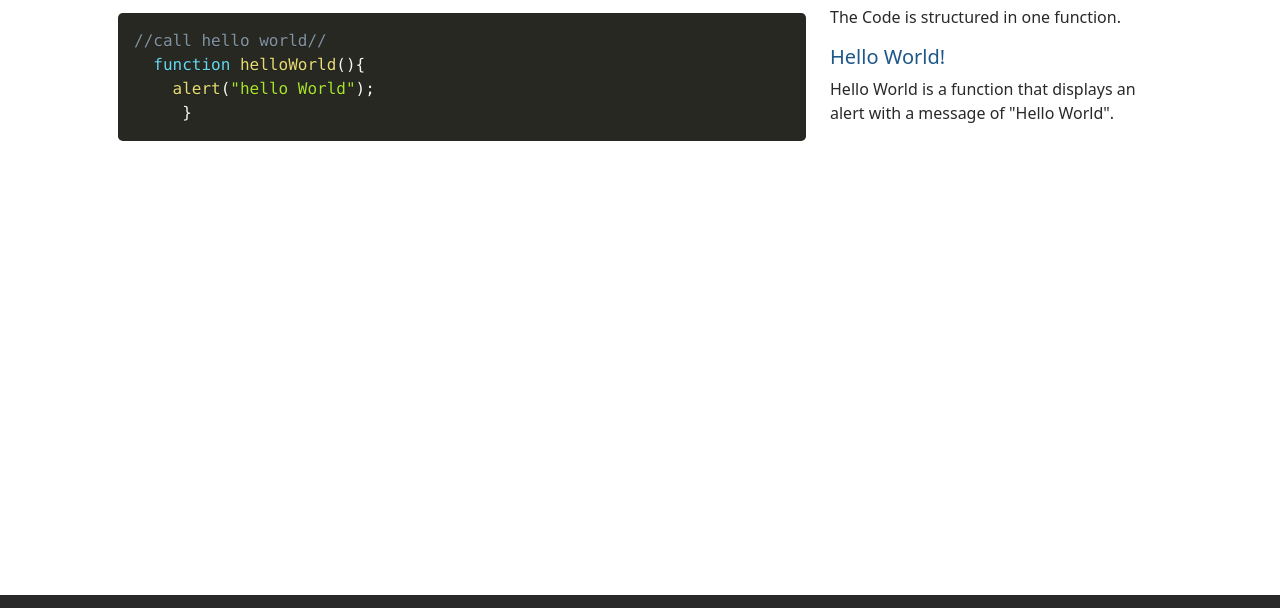
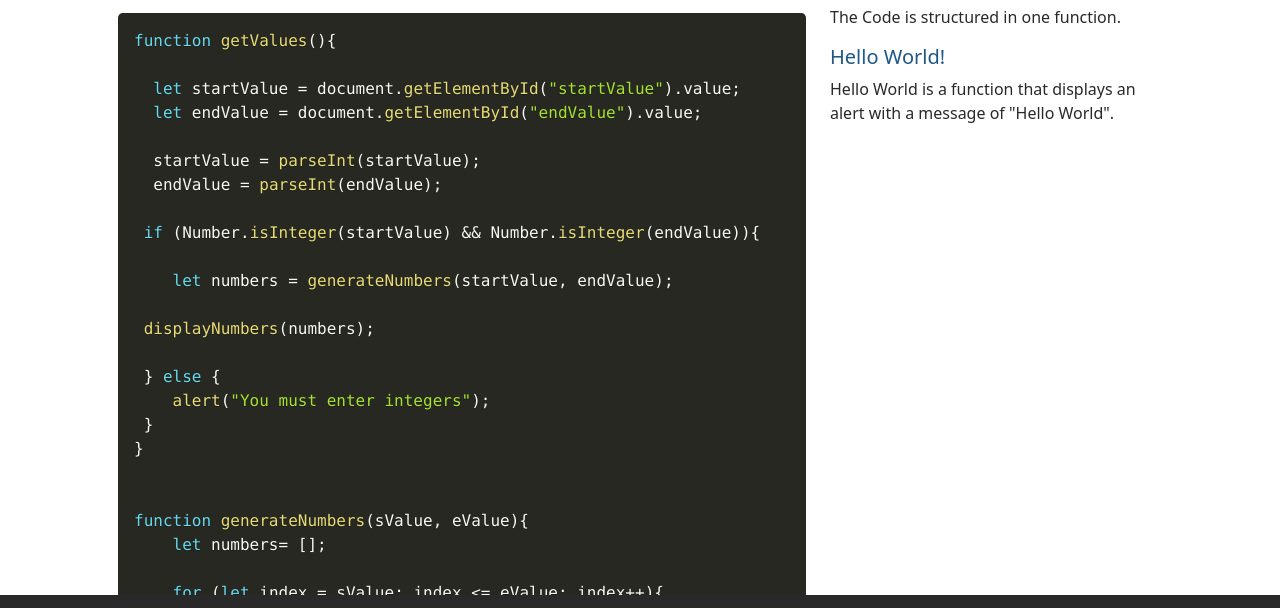
Before and after one commit to maxg599/Zero100, a plain HTML site: page code.html in a window 1280 px wide. Shown: the part 138-746 px from the top of the page. Drawn offline with nearby package versions, Linux system fonts and the light colour scheme.

Commit message:
Update code.html

```diff
--- a/code.html
+++ b/code.html
@@ -57,10 +57,60 @@
         <div class="row row-cols-1 row-cols-lg-2">
             <div class="col-lg-8">
                 <pre class="line numbers"><code class="language-javascript">
-                    //call hello world//
-                      function helloWorld(){
-                        alert("hello World");
-                         }
+
+function getValues(){
+
+  let startValue = document.getElementById("startValue").value;
+  let endValue = document.getElementById("endValue").value;
+
+  startValue = parseInt(startValue);
+  endValue = parseInt(endValue);
+
+ if (Number.isInteger(startValue) && Number.isInteger(endValue)){
+
+    let numbers = generateNumbers(startValue, endValue);
+
+ displayNumbers(numbers);
+
+ } else {
+    alert("You must enter integers");
+ }
+}
+
+
+function generateNumbers(sValue, eValue){
+    let numbers= [];
+
+    for (let index = sValue; index <= eValue; index++){
+        numbers.push(index);
+    }
+
+
+    return numbers;
+
+}
+
+
+function displayNumbers(numbers){
+
+    let templateRows ="";
+
+    for (let index = 0; index < numbers.length; index++) {
+        let className = "even";
+        let number = numbers[index];
+        if(number % 2 == 0){
+            className = "even";
+
+        }
+        else{
+            className = "odd";
+        }
+        //doesn't render correctly with Prism//SEE SOURCE//
+        templateRows += `<tr><td class="${className}">${number}</td></tr>`;}
+
+    document.getElementById("results").innerHTML = templateRows;
+
+}
                 </code>
                 </pre>
             </div>
```
